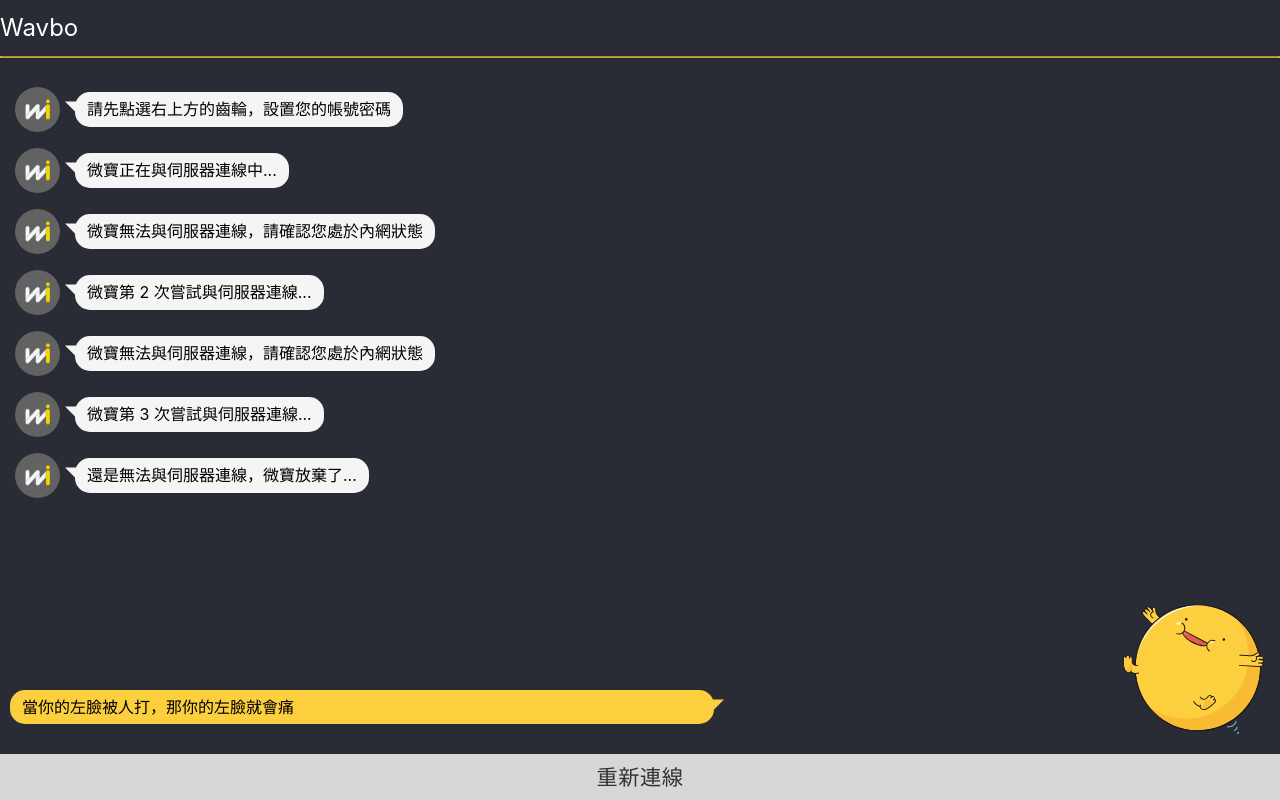
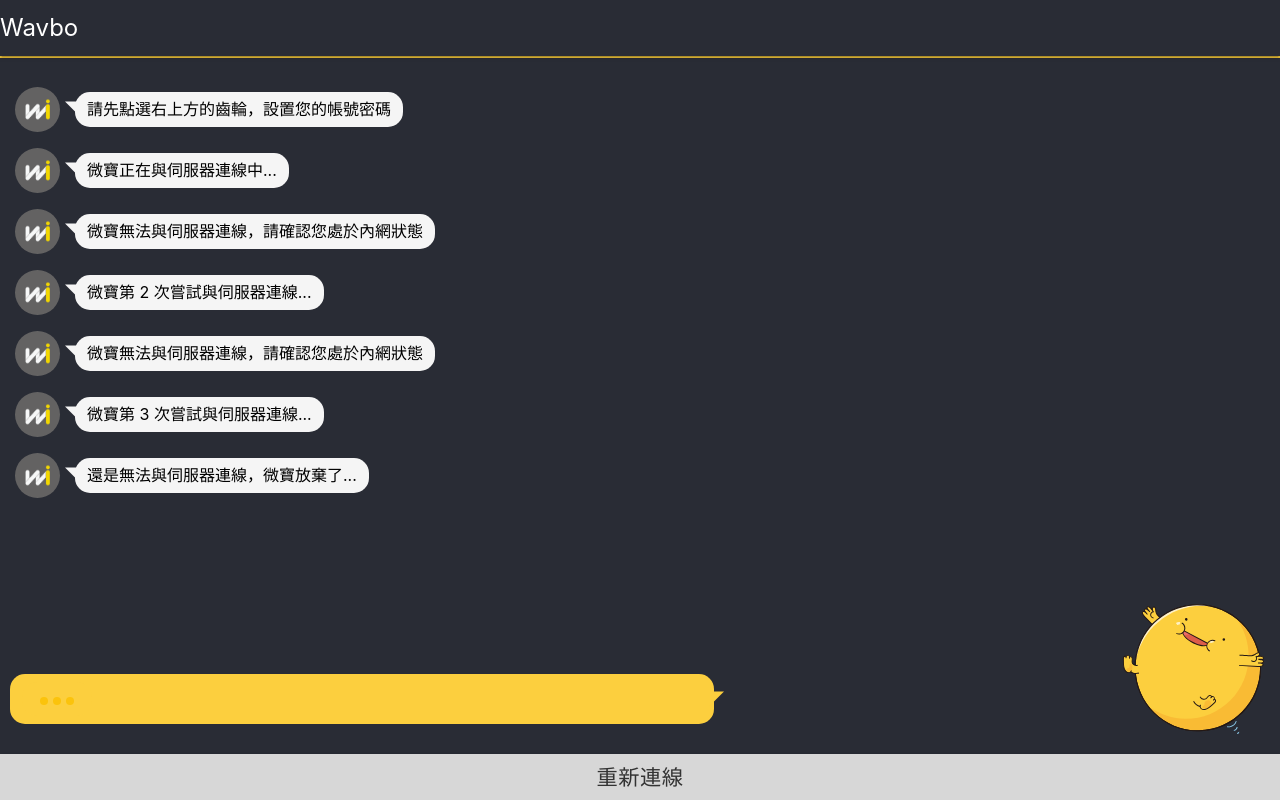
Before and after one commit to Wavinfo/wavinfo-hr-pwa, a React (Create React App) app: page / in a window 1280 px wide. Built offline with nearby package versions, Linux system fonts and the light colour scheme; no server answers.

Commit message:
Fetch bulletin messages from gist

```diff
--- a/src/components/Bulletin.js
+++ b/src/components/Bulletin.js
@@ -1,40 +1,24 @@
 import React from 'react';
-import { sample } from './../utilities/helpers';
+
+const BulletinMessagesIsFetching = () => (
+  <div className="message-typing">
+    <span className="message-typing-bubble" />
+    <span className="message-typing-bubble" />
+    <span className="message-typing-bubble" />
+  </div>
+)
 
 class Bulletin extends React.Component {
   constructor(props) {
     super(props);
-    this.state = {
-      currentMessage: '',
-      messages: [
-        '在非洲，每六十秒，就有一分鐘過去',
-        '凡是每天喝水的人，有高機率在 100 年內死去',
-        '每呼吸 60 秒，就減少一分鐘的壽命',
-        '誰能想的到，這名 16 歲少女，在四年前，只是一名 12 歲少女',
-        '台灣人在睡覺時，大多數的美國人都在工作',
-        '當蝴蝶在南半球拍了兩下翅膀，牠就會稍微飛高一點點',
-        '據統計，未婚生子的人數中有高機率為女性',
-        '只要每天省下買一杯奶茶的錢，十天後就能買十杯奶茶',
-        '當你的左臉被人打，那你的左臉就會痛',
-        '台灣競爭力低落，在美國就連小學生都會說流利的英語',
-        '我爸跟我媽同一天結婚',
-        '研究顯示，過越多生日的人越長壽',
-        '當我眼睛閉上時 我就看不到',
-        '馬油是馬做的，綿羊油是綿羊做的，嬰兒油不是嬰兒做的'
-      ]
-    };
-  }
-
-  componentDidMount() {
-    this.setState({
-      currentMessage: sample(this.state.messages)
-    });
   }
 
   render() {
     return (
       <div className="message message-bulletin">
-        <div className="message-content">{this.state.currentMessage}</div>
+        <div className="message-content">
+          {this.props.currentMessage || <BulletinMessagesIsFetching />}
+        </div>
       </div>
     );
   }
--- a/src/components/Main.js
+++ b/src/components/Main.js
@@ -1,16 +1,22 @@
 import React from 'react';
 import Bulletin from './Bulletin';
+import { sample } from './../utilities/helpers';
 
 let isOverflow;
 
 class Main extends React.Component {
   constructor(props) {
     super(props);
+
+    this.state = {
+      bulletinMessages: []
+    }
   }
 
   componentDidMount() {
     this.mainElement = document.querySelector('[data-target="main"]');
     this.messagesElement = document.querySelector('[data-target="messages"]');
+    this.fetchBulletinMessages();
   }
 
   componentDidUpdate() {
@@ -25,6 +31,21 @@
     } else {
       this.mainElement.scroll(0, 0);
     }
+  }
+
+  fetchBulletinMessages() {
+    return fetch('https://api.github.com/gists/ef19b4c3586c4aca7e719abd56fedd10')
+      .then(response => response.json())
+      .then(data => {
+        this.setState({
+          bulletinMessages: JSON.parse(data.files['bulletin.json'].content).bulletinMessages
+        })
+      })
+      .catch(error => {
+        this.addMessage({
+          text: `取得資料時發生錯誤（${error}）`
+        })
+      })
   }
 
   scrollToLastMessageElement() {
@@ -80,7 +101,7 @@
         >
           {children}
         </div>
-        {!isOverflow && <Bulletin />}
+        {!isOverflow && <Bulletin currentMessage={sample(this.state.bulletinMessages)} />}
       </main>
     );
   }
--- a/src/stylesheets/_message.scss
+++ b/src/stylesheets/_message.scss
@@ -148,5 +148,39 @@
       border-right: 15px solid transparent;
       right: -10px;
     }
-  }
+
+    .message-typing {
+      background-color: $secondary-color;
+
+      .message-typing-bubble {
+        display: inline-block;
+        background-color: darken($secondary-color, 10);
+        animation: bulletinBob 1.5s infinite;
+
+        // SAFARI GLITCH
+        &:nth-child(1) {
+          animation-delay: -1s;
+        }
+
+        &:nth-child(2) {
+          animation-delay: -0.85s;
+        }
+        &:nth-child(3) {
+          animation-delay: -0.7s;
+          margin-right: 0;
+        }
+      }
+    }
+
+    @keyframes bulletinBob {
+      10% {
+        transform: translateY(-5px);
+        background-color: darken($secondary-color, 20);
+      }
+      50% {
+        transform: translateY(0);
+        background-color: darken($secondary-color, 10);
+      }
+    }
+  } // .message-bulletin
 }
```
Also changed, not shown: 1 other file (tests, documents, lock files or other folders).
